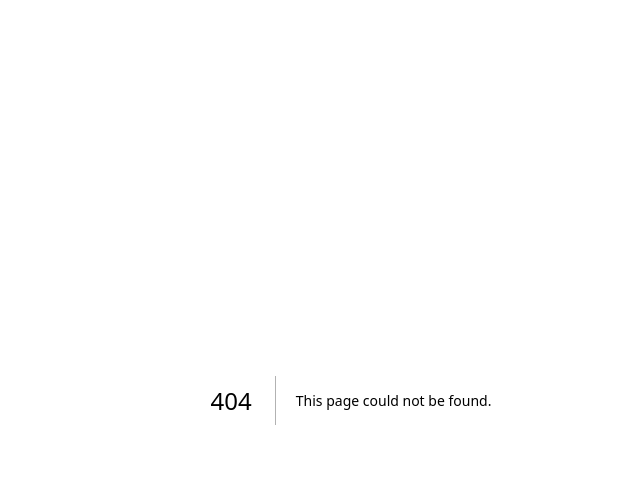
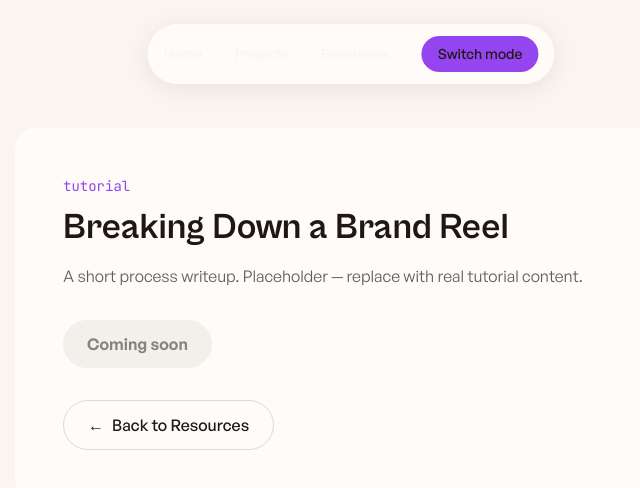
Before and after one commit to OkataMiracleDev/my_portfolio, a Next.js app: page /animate/resources/breaking-down-a-brand-reel in a window 1280 px wide. Before the commit this address had no page. Shown: the top 488 px of the page, without its empty margins (289-929 px from the left). Built offline with nearby package versions, Linux system fonts and the light colour scheme.

Commit message:
feat: add /animate resource detail page

```diff
--- /dev/null
+++ b/app/animate/resources/[slug]/page.tsx
@@ -0,0 +1,83 @@
+import type { Metadata } from "next";
+import Link from "next/link";
+import { resourcesData } from "@/data/resources";
+
+type Props = {
+  params: Promise<{ slug: string }>;
+};
+
+export function generateStaticParams() {
+  return resourcesData.map((resource) => ({ slug: resource.slug }));
+}
+
+export async function generateMetadata({ params }: Props): Promise<Metadata> {
+  const { slug } = await params;
+  const resource = resourcesData.find((r) => r.slug === slug);
+
+  if (!resource) {
+    return { title: "Resource not found | Okata Miracle" };
+  }
+
+  return {
+    title: `${resource.title} | Okata Miracle`,
+    description: resource.description,
+  };
+}
+
+const ResourceDetailPage = async ({ params }: Props) => {
+  const { slug } = await params;
+  const resource = resourcesData.find((r) => r.slug === slug);
+
+  if (!resource) {
+    return (
+      <div className="min-h-screen pt-32 text-center">
+        <h1 className="font-[family-name:var(--font-cabinet-grotesk)] text-4xl font-bold text-ink">
+          Resource not found
+        </h1>
+      </div>
+    );
+  }
+
+  const actionHref = resource.fileUrl ?? resource.externalUrl;
+
+  return (
+    <div className="min-h-screen px-6 pb-20 pt-32">
+      <div className="max-w-2xl mx-auto rounded-card bg-base-raised p-8 md:p-12">
+        <p className="mb-3 font-[family-name:var(--font-jetbrains-mono)] text-sm text-accent-animate">
+          {resource.type}
+        </p>
+        <h1 className="mb-4 font-[family-name:var(--font-cabinet-grotesk)] text-3xl md:text-4xl font-bold text-ink">
+          {resource.title}
+        </h1>
+        <p className="mb-8 text-ink/70">{resource.description}</p>
+
+        {actionHref ? (
+          <a
+            href={actionHref}
+            target={resource.type === "tool-link" ? "_blank" : undefined}
+            rel={resource.type === "tool-link" ? "noopener noreferrer" : undefined}
+            className="inline-flex items-center gap-2 rounded-pill bg-accent-animate px-6 py-3 font-semibold text-ink transition-transform duration-200 ease-out hover:-translate-y-0.5 active:scale-[0.97]"
+          >
+            {resource.type === "download" ? "Download" : "Visit link"}
+          </a>
+        ) : (
+          <p className="inline-flex items-center gap-2 rounded-pill bg-ink/5 px-6 py-3 font-semibold text-ink/50">
+            Coming soon
+          </p>
+        )}
+
+        <div className="mt-8">
+          <Link
+            href="/animate/resources"
+            className="inline-flex items-center gap-2 rounded-pill border border-ink/15 px-6 py-3 font-medium text-ink transition-colors duration-200 ease-out hover:bg-ink/5"
+          >
+            <span>←</span>
+            <span>Back to Resources</span>
+          </Link>
+        </div>
+      </div>
+    </div>
+  );
+};
+
+export default ResourceDetailPage;
```
